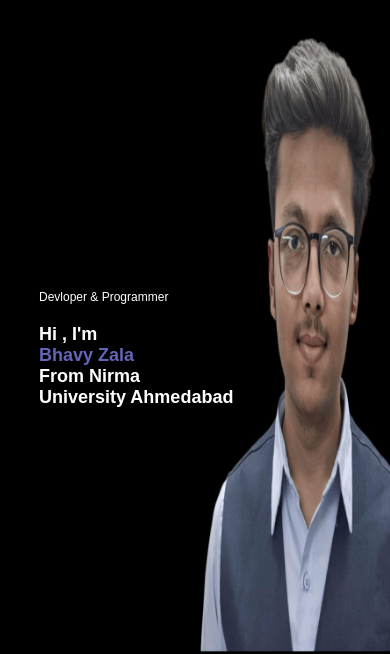
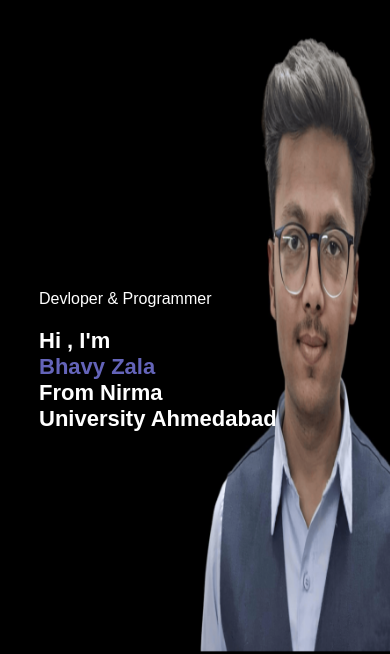
Before and after one commit to zalabhavy/portfolio, a plain HTML site: page index.html in a window 390 px wide. Shown: the part 192-846 px from the top of the page. Drawn offline with Linux system fonts and the light colour scheme.

Commit message:
Update sty.css

```diff
--- a/sty.css
+++ b/sty.css
@@ -419,12 +419,12 @@ form .btn2
     .header-text
     {
         margin-top: 100%;
-        font-size: 12px;
+        font-size: 16px;
         /* 16 */
     }
     .header-text h1
     {
-        font-size: 18px;
+        font-size: 22px;
         /* 30 */
     }
     nav .fa-solid
@@ -464,6 +464,10 @@ form .btn2
         /* 30 */
 
     }
+    .sub-title p
+    {
+        font-size: 18px;
+    }
     .about-col-1,.about-col-2
     {
         flex-basis: 100%;
```
